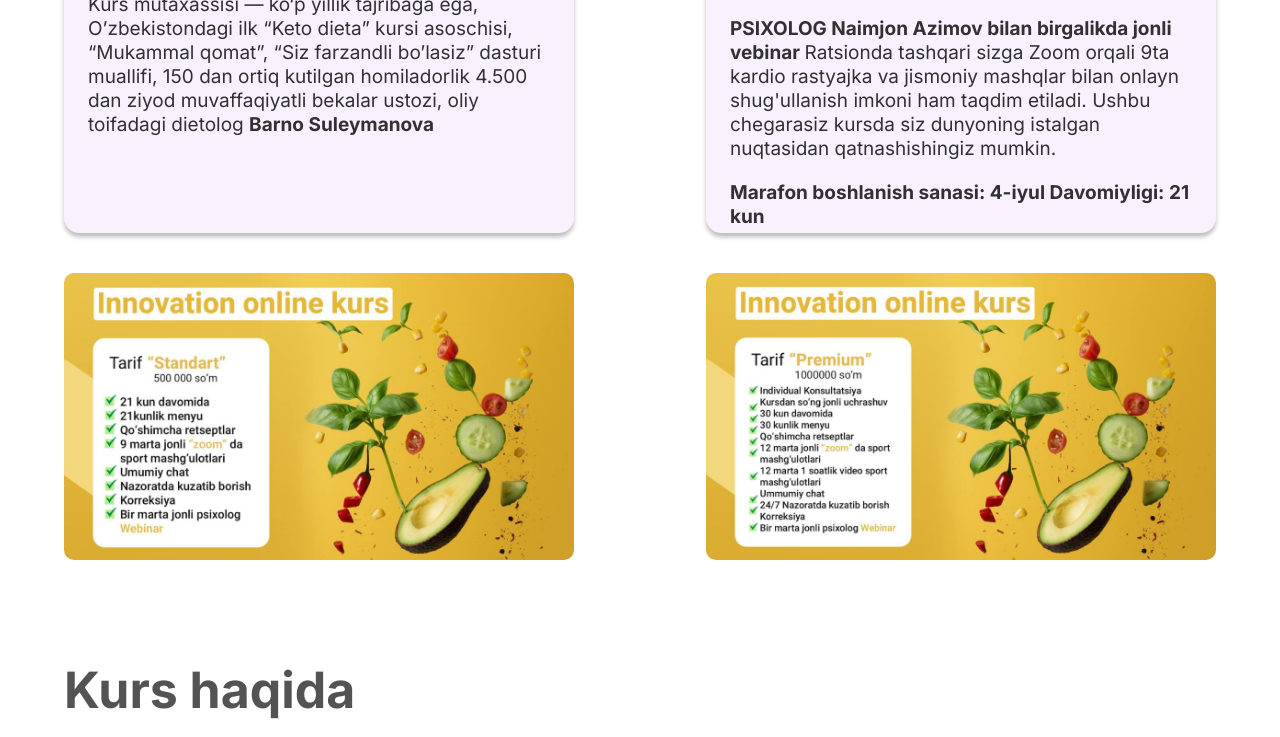
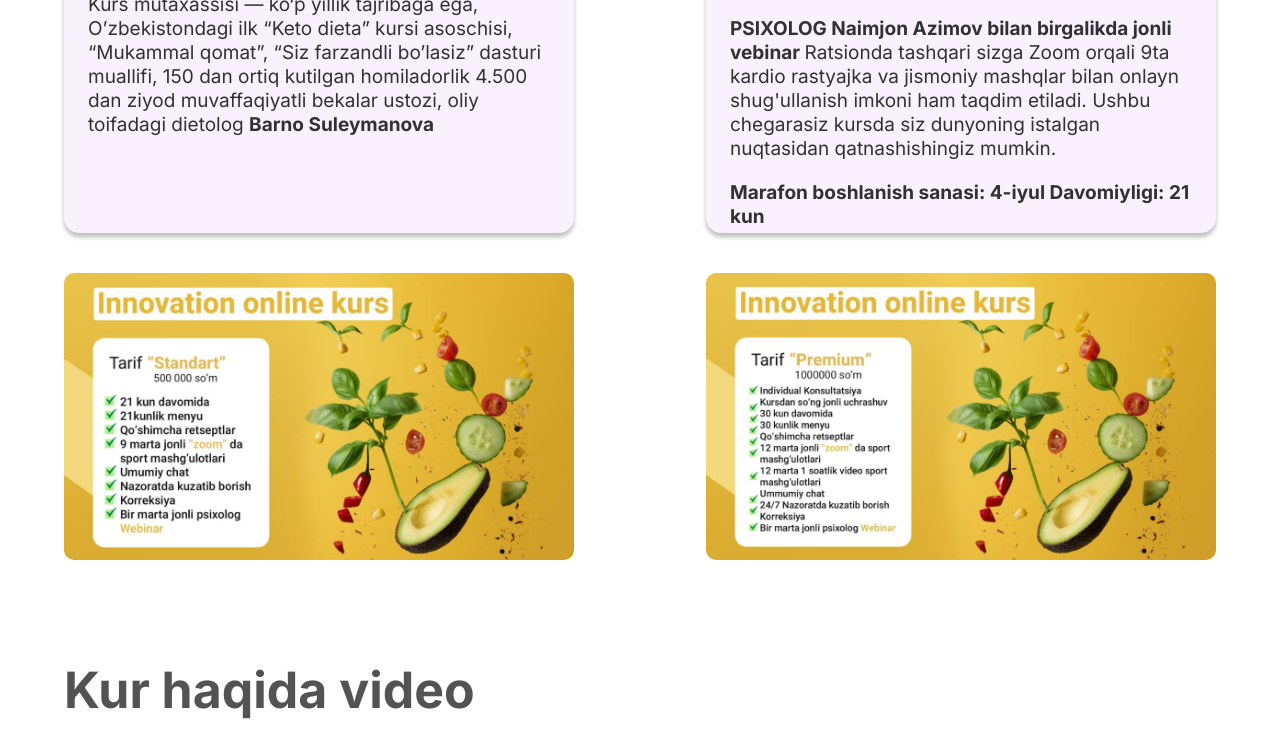
Before and after one commit to Salokhiddin99/barno-opa, a plain HTML site: page index.html in a window 1280 px wide. Shown: the part 1222-1959 px from the top of the page. Drawn offline with Linux system fonts and the light colour scheme; grey boxes are pictures that could not be loaded.

Commit message:
commitssss

```diff
--- a/index.html
+++ b/index.html
@@ -80,7 +80,7 @@
     </section>
     <section class="section-curs">
         <div class="container">
-            <h2 class="curs-title">Kurs haqida</h2>
+            <h2 class="curs-title">Kur haqida video</h2>
         </div>
         <div class="container">
             <div class="curs-cards">
```
